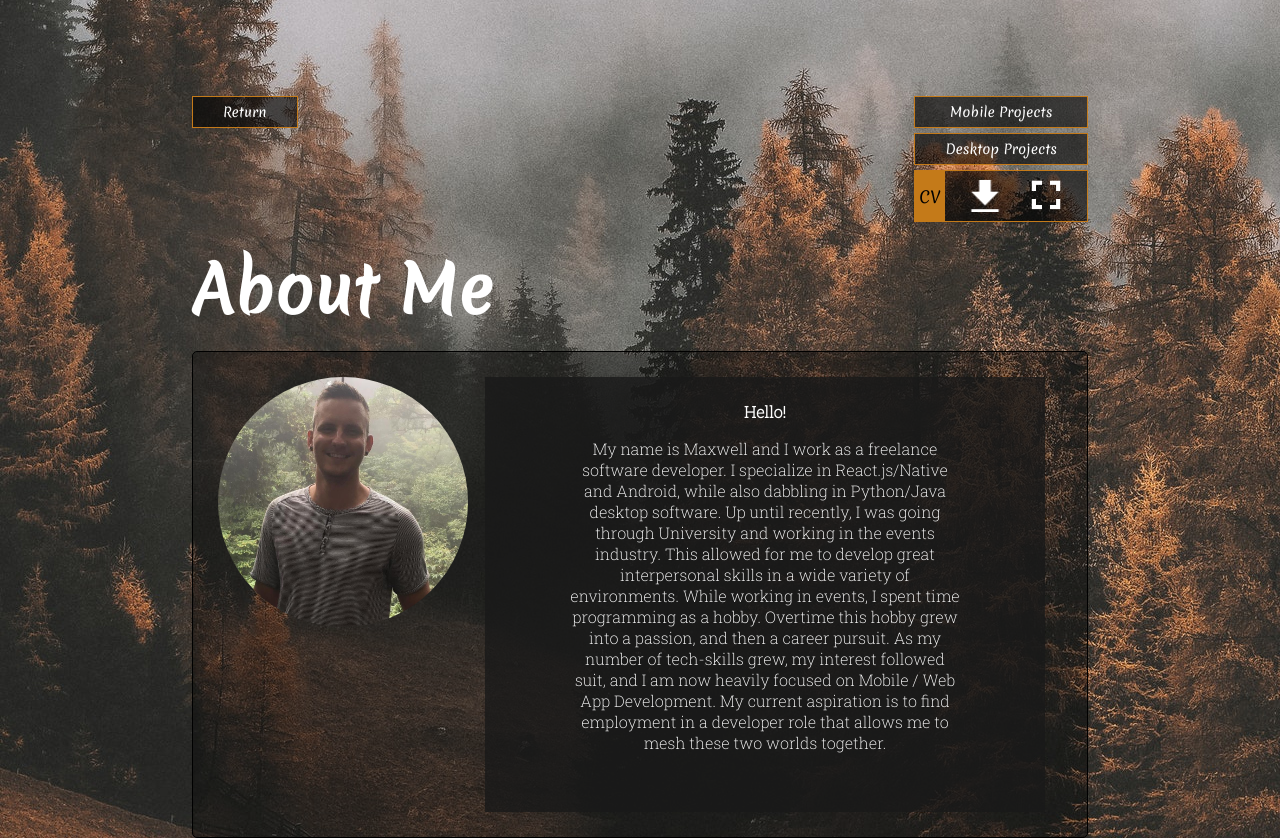
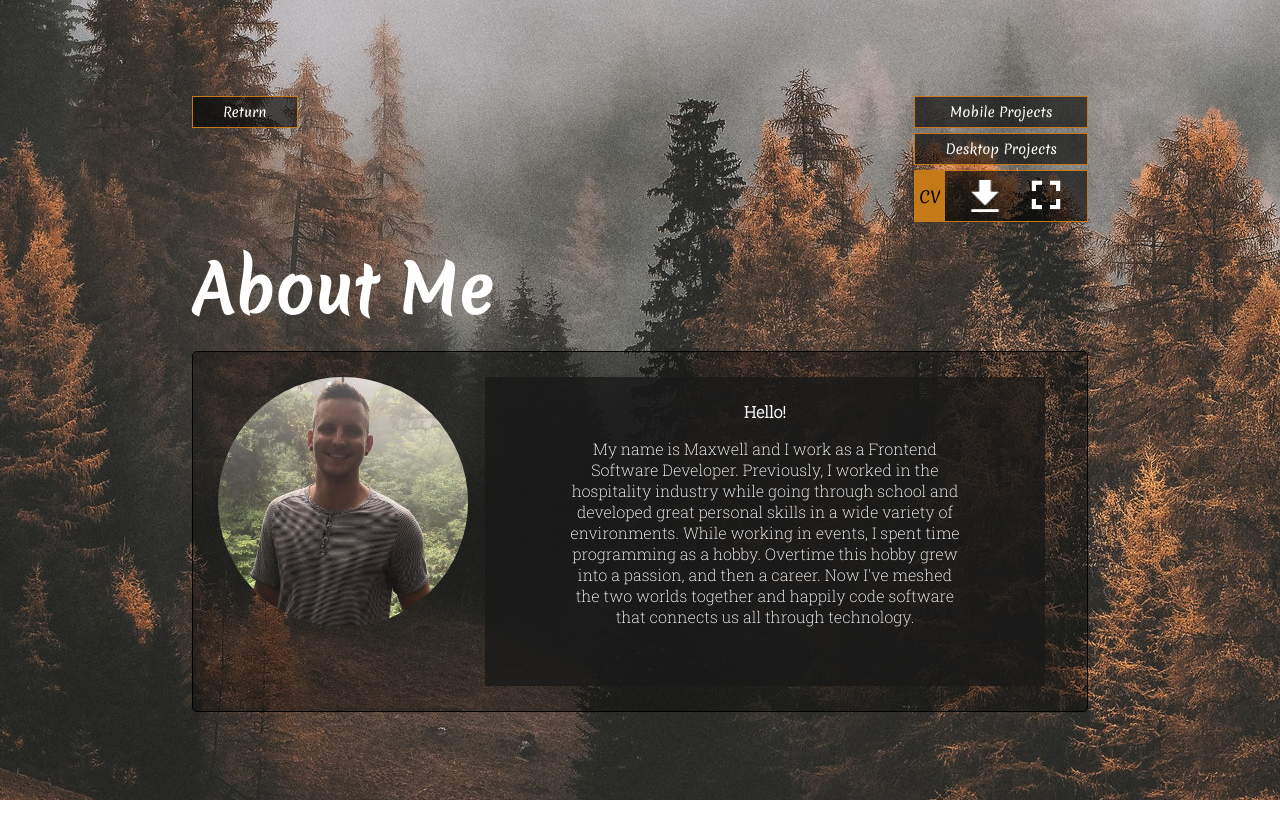
Before and after one commit to MaxwellDG/portfolio, a React (Create React App) app: page /about in a window 1280 px wide. After the commit the page ends 800 px from the top, so only its background shows below. Built offline with nearby package versions, Linux system fonts and the light colour scheme.

Commit message:
CSS changes

```diff
--- a/src/components/media/ndaContent.js
+++ b/src/components/media/ndaContent.js
@@ -6,7 +6,7 @@ export default ({link, linkText}) => {
         <div style={{display: 'flex', flexDirection: 'column', justifyContent: 'center', alignItems: 'center'}}>
             <h2 style={{margin: 0, alignSelf: 'start'}}>Info</h2>
             <p>This repository is private due to NDA restrictions. If you'd like more information please refer to:</p>
-            <a href={link} target="_blank">{linkText}</a>
+            <a href={link} target="_blank" rel="noopener noreferrer">{linkText}</a>
         </div>
     )
 }
--- a/src/components/mediaBlock.js
+++ b/src/components/mediaBlock.js
@@ -47,7 +47,7 @@ export default class MediaBlock extends React.Component{
                     {floatSide === 'left' ?
                     <GithubLink isNDA={isNDA} link={link} toggleNDAModal={this.toggleNDAModal}/>
                     :
-                    <MultiMedia video={video} image={image} />
+                    <MultiMedia video={video} image={image} videoClass={videoClass}/>
                     }
                 </div>
             </div>
--- a/src/components/modal.js
+++ b/src/components/modal.js
@@ -10,10 +10,10 @@ const customStyles = {
       marginRight: '-50%',
       transform: 'translate(-50%, -50%)',
       border: '1px solid rgb(196, 122, 25)',
-      backgroundColor: '#b0adaf'
+      backgroundColor: '#b0adaf',
     },
     overlay: {
-        backgroundColor: 'rgba(0, 0, 0, 0.3)'
+        background: 'transparent',
     }
   };
 
--- a/src/containers/about.js
+++ b/src/containers/about.js
@@ -26,12 +26,10 @@ export default class ModalAboutMe extends React.Component{
                     <div id="text-container">
                         <p className="standardText" id="hello">Hello!</p>
                         <p className="standardText">
-                            My name is Maxwell and I work as a freelance software developer. I specialize in React.js/Native and Android,
-                            while also dabbling in Python/Java desktop software. Up until recently, I was going through University and working
-                            in the events industry. This allowed for me to develop great interpersonal skills in a wide variety of environments.
-                            While working in events, I spent time programming as a hobby. Overtime this hobby grew into a passion, and then a career pursuit.
-                            As my number of tech-skills grew, my interest followed suit, and I am now heavily focused on Mobile / Web App Development.
-                            My current aspiration is to find employment in a developer role that allows me to mesh these two worlds together.
+                            My name is Maxwell and I work as a Frontend Software Developer. Previously, I worked in the hospitality industry while going through
+                            school and developed great personal skills in a wide variety of environments. While working in events, I spent time
+                            programming as a hobby. Overtime this hobby grew into a passion, and then a career. Now I've meshed the two worlds
+                            together and happily code software that connects us all through technology.
                         </p>
                     </div>
                 </div>
--- a/src/containers/desktopProjects.js
+++ b/src/containers/desktopProjects.js
@@ -26,9 +26,9 @@ export default class DesktopProjects extends React.Component{
                         <ul className="skillsIcons">
                             <IconSkill index={ 0 } alt="icon_css" src="images/CSS3_icon.png"></IconSkill>
                             <IconSkill index={ 1 } alt="icon_python" src="images/Python_icon.ico"></IconSkill>
+                            <IconSkill index={ 3 } alt="react-logo" src="images/react-logo.png"></IconSkill>
+                            <IconSkill index={ 4 } alt="vue-logo" src="images/vue-logo.png"></IconSkill>
                             <IconSkill index={ 2 } alt="icon_java_other" src="images/java_icon.png"></IconSkill>
-                            <IconSkill index={ 3 } alt="react-logo" src="images/react-logo.png"></IconSkill>
-                            <IconSkill index={ 4 } alt="mongoDB-logo" src="images/mongo-logo.png"></IconSkill>
                             <IconSkill index={ 5 } alt="icon_html" src="images/HTML5_icon.png"></IconSkill>
                         </ul>
                     </div>
--- a/src/css/App.scss
+++ b/src/css/App.scss
@@ -335,6 +335,7 @@ button{
   border-radius: 5px;
   display: flex;
   padding: 25px;
+  margin-bottom: 10px;
 }
 
 #photoAboutMe{
@@ -355,6 +356,10 @@ button{
 
 
 .skillsIcons{
+  display: flex;
+  justify-content: space-evenly;
+  align-items: center;
+  list-style: none;
   margin: 0;
   padding: 0;
   float: center;
@@ -365,7 +370,6 @@ button{
 }
 
 .iconSkill{
-  display: inline-block;
   margin-right: 10px;
   margin-left: 10px;
 }
@@ -408,7 +412,7 @@ button{
 }
 
 .projectImage{
-  width: 100%;
+  height: 200px;
 }
 
 .videosOther{
@@ -429,7 +433,6 @@ button{
 }
 
 .sourceCode{
-  width: 25px;
   height: 25px;
   margin-right: 25px;
   align-self: flex-start;
@@ -565,6 +568,7 @@ button{
     justify-content: center;
     align-items: center;
     padding: 5px;
+    margin-bottom: 10px;
   }
 
   #temporaryBlock{
```
Also changed, not shown: public/images/vue-logo.png (added).
